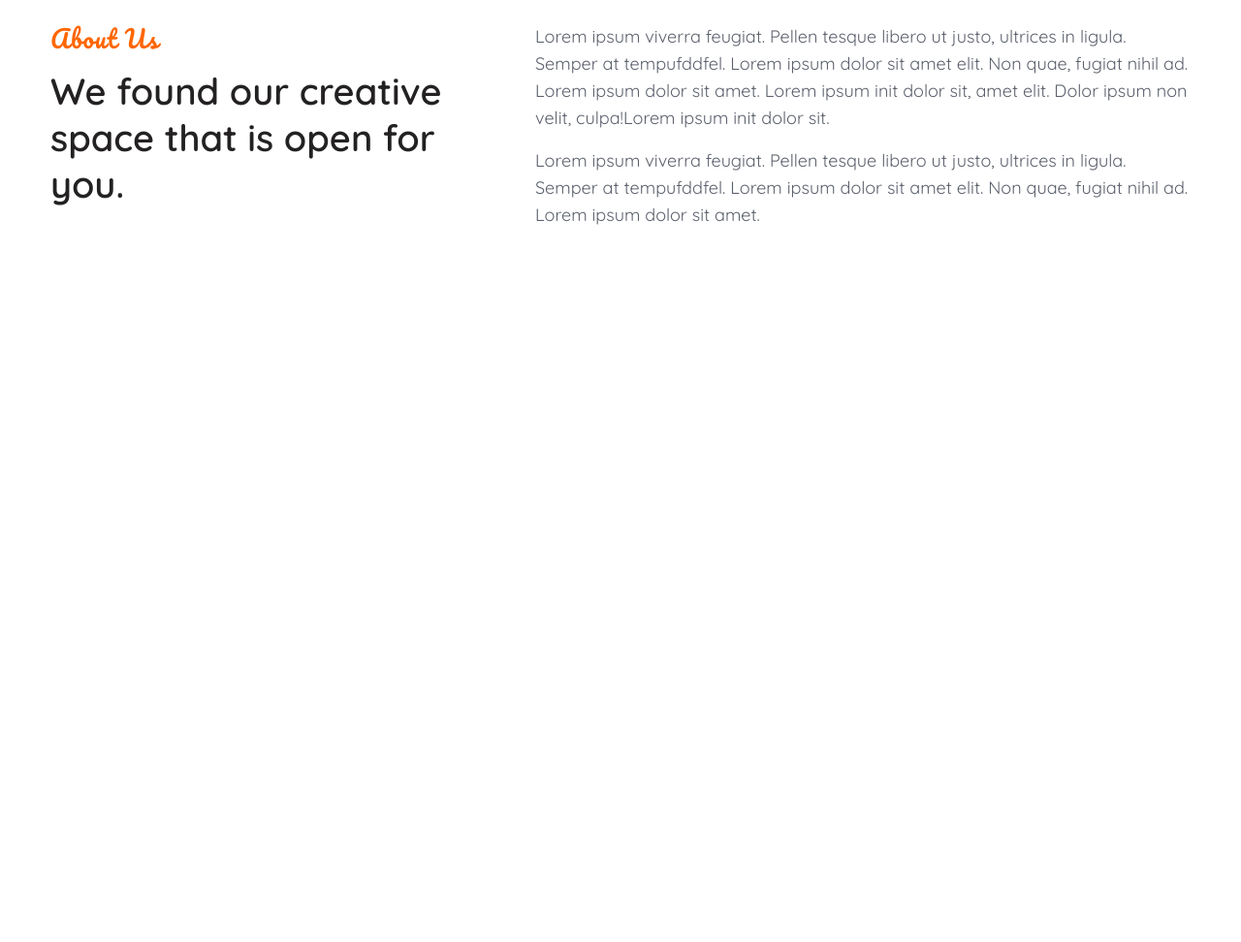
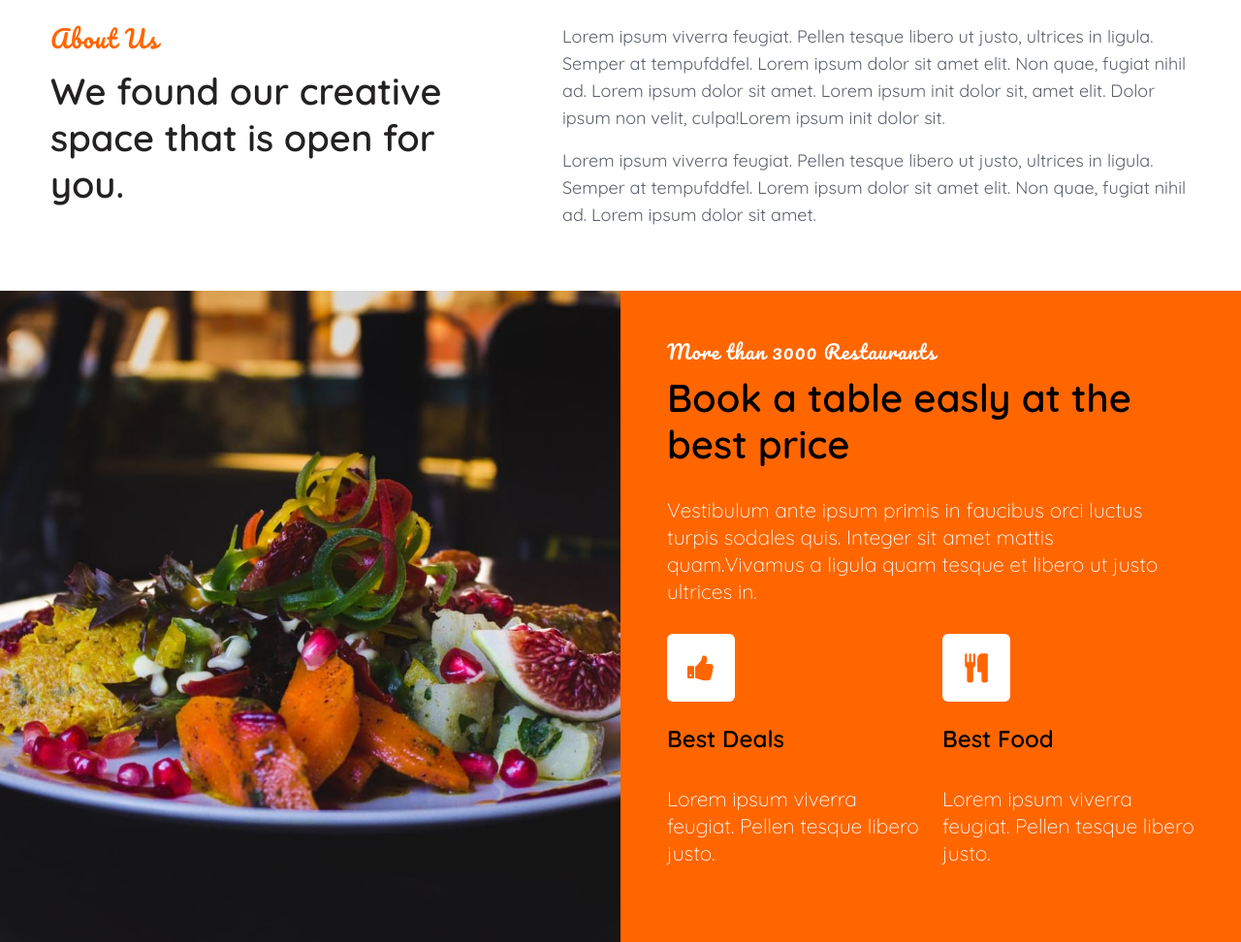
Before and after one commit to maitan0705/layoutW3, a plain HTML site: page imdex.html in a window 1280 px wide. Shown: the part 724-1696 px from the top of the page at 97% size. Before the commit the page ends 1024 px from the top, so only its background shows below. Drawn offline with nearby package versions, Linux system fonts and the light colour scheme.

Commit message:
w3l blog

```diff
--- a/css/style.css
+++ b/css/style.css
@@ -229,3 +229,64 @@ body, html {
 .about{
     margin-top: 30px !important;
 }
+.about__text{
+    padding-left: 40px !important;
+}
+.about__text p{
+    font-size: 18px;
+    line-height: 28px;
+}
+
+.w3l__blog{
+    background-color: var(--primary-color);
+}
+.blog__imge{
+    background-image: url(../imges/banner3.jpg);
+    background-repeat: no-repeat;
+    background-size: cover;
+    background-position: center center;
+    position: relative;
+    z-index: 1;
+    min-height: 600px;
+}
+
+.blog__text{
+    background-color: var(--primary-color);
+    color: #fff;
+}
+.blog__text h6 {
+    font-size: 20px;
+    font-weight: 400;
+    line-height: 30px;
+    letter-spacing: 1px;
+    font-family: 'Pacifico', cursive;
+}
+.blog__text h3{
+    font-size: 40px;
+    font-weight: 600;
+    color: #000;
+}
+.blog__text p{
+    margin: 30px 0;
+    font-size: 21px;
+    color: #fff;
+    font-weight: 300;
+}
+.blog__text a{
+    display: block;
+    color: #000;
+    font-size: 24px;
+    font-weight: 600;
+}
+.blog__text span{
+    width: 70px;
+    height: 70px;
+    text-align: center;
+    background: #fff;
+    font-size: 30px;
+    color: var(--primary-color);
+    line-height: 70px;
+    margin-bottom: 20px;
+    border-radius: var(--border-radius);
+    transition: 0.3s ease-in-out;
+}
--- a/imdex.html
+++ b/imdex.html
@@ -98,6 +98,33 @@
             </div>
         </div>
     </div>
+    <div class="w3l__blog">
+        <div class="container-fluid ">
+            <div class="row">
+                <div class="blog__imge col-lg-6">
+                </div>
+                <div class="blog__text col-lg-6 p-md-5 p-2">
+                    <h6>More than 3000 Restaurants</h6>
+                    <h3>Book a table easly at the best price</h3>
+                    <p >Vestibulum ante ipsum primis in faucibus orci luctus turpis sodales quis. Integer sit amet mattis quam.Vivamus a ligula quam tesque et libero ut justo ultrices in.
+                    </p>
+                    <div class="row">
+                        <div class="col Best-Deals">
+                            <span class="fa fa-thumbs-up"></span>
+                            <a href="#"> Best Deals</a>
+                            <p>Lorem ipsum viverra feugiat. Pellen tesque libero justo.</p>
+                        </div>
+                        <div class="col Best-Food">
+                            <span class="fa fa-cutlery"></span>
+                            <a href="#">Best Food</a>
+                            <p>Lorem ipsum viverra feugiat. Pellen tesque libero justo.</p>
+                        </div>
+
+                    </div>
+                </div>
+            </div>
+        </div>
+    </div>
 
 
 
```
